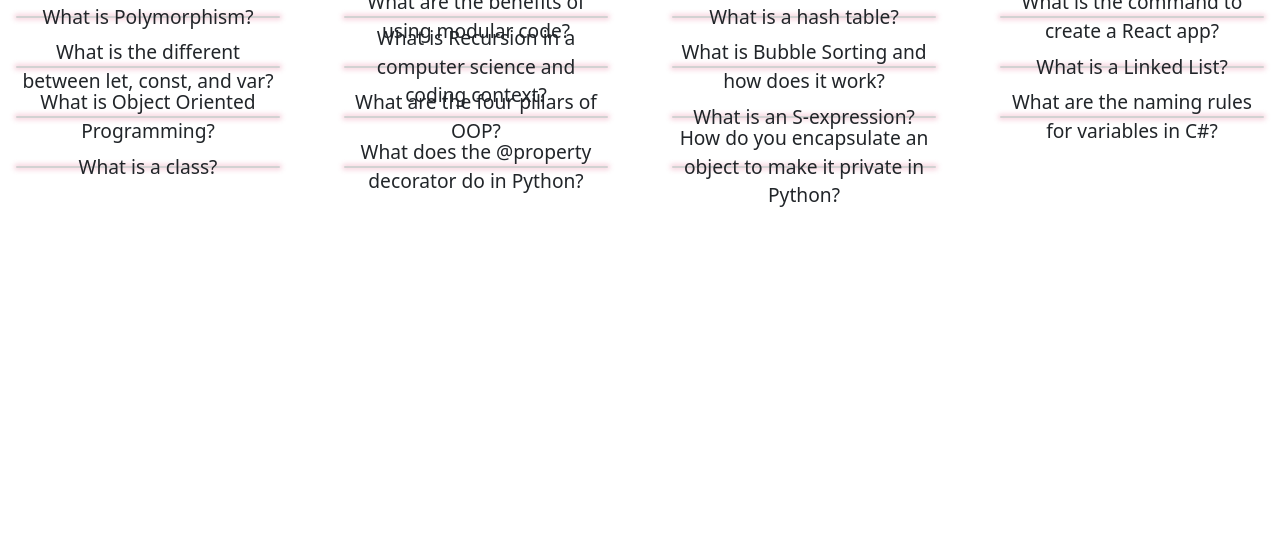
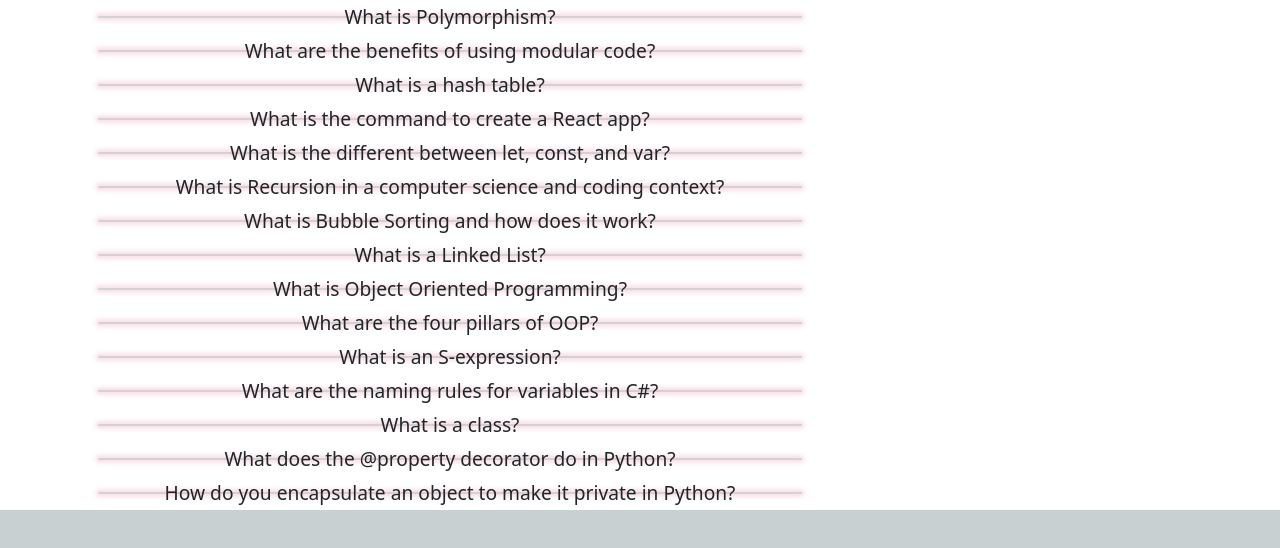
Before and after one commit to sarahwylie/flashcards, a React (Create React App) app: page / in a window 1280 px wide. Shown: the top 548 px of the page. Built offline with nearby package versions, Linux system fonts and the light colour scheme.

Commit message:
not getting far here...

```diff
--- a/src/App.js
+++ b/src/App.js
@@ -1,22 +1,22 @@
 import Flashcards from './components/Flashcards';
 import queries from './components/Queries';
-// import Container from 'react-bootstrap/Container';
-// import Row from 'react-bootstrap/Row';
-// import Col from 'react-bootstrap/Col';
+import Container from 'react-bootstrap/Container';
+import Row from 'react-bootstrap/Row';
+import Col from 'react-bootstrap/Col';
 import './index.css'
 
 const App = () => {
 
   return (
-    // <Container>
-    //   <Row>
-      <div className="card-container">
+    <Container>
+      <Row>
+      <Col className="card-container" sm={8}>
       {queries.map(query => {
             return <Flashcards key={query.id} query={query} />
           })}
-        </div>
-    //   </Row>
-    // </Container>
+        </Col>
+      </Row>
+    </Container>
   );
 }
 
--- a/src/index.css
+++ b/src/index.css
@@ -4,22 +4,25 @@
     sans-serif;
   -webkit-font-smoothing: antialiased;
   -moz-osx-font-smoothing: grayscale;
+  background-color: #c8d0d2;
+  margin: 0;
 }
 code {
   font-family: source-code-pro, Menlo, Monaco, Consolas, "Courier New",
     monospace;
 }
-
+/*
 body {
   background-color: #c8d0d2;
-}
+  height: 100%;
+} */
 
 .card-container {
   display: grid;
   align-items: center;
-  grid-template-columns: repeat(4, 1fr);
+  /* grid-template-columns: repeat(4, 1fr);
   column-gap: 2em;
-  row-gap: 1em;
+  row-gap: 1em; */
 }
 
 .card {
```
